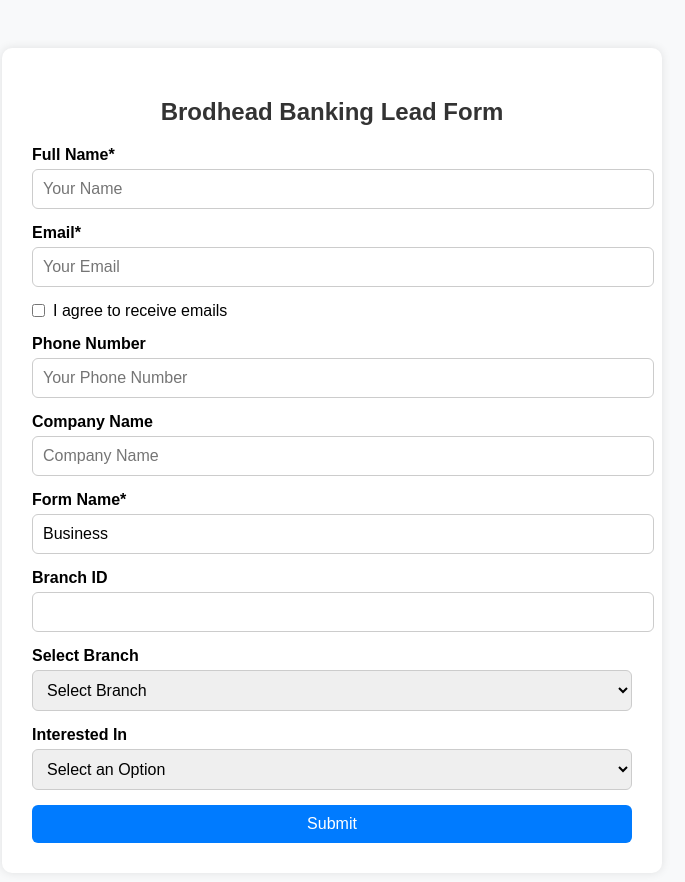
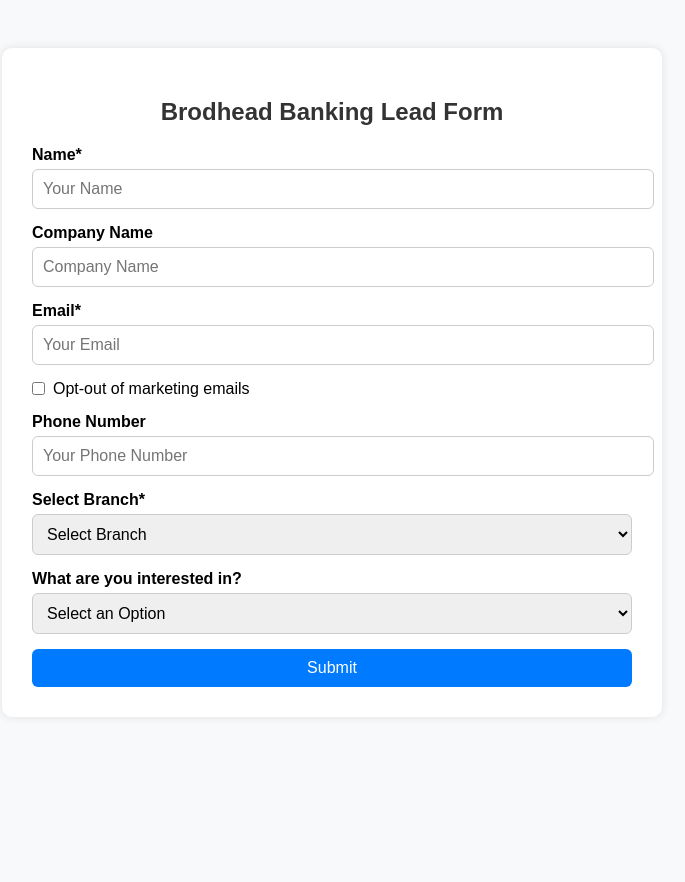
Before and after one commit to tushar-5/brodhead-lead-form, a plain HTML site: page Index.html in a window 1280 px wide. Shown: the whole page, without its empty margins (308-993 px from the left). After the commit the page ends 800 px from the top, so only its background shows below. Drawn offline with nearby package versions, Linux system fonts and the light colour scheme; a script that the page names is missing.

Commit message:
hide formname and branchId

```diff
--- a/Index.html
+++ b/Index.html
@@ -1,5 +1,6 @@
 <!DOCTYPE html>
 <html lang="en">
+
 <head>
   <meta charset="UTF-8" />
   <meta name="viewport" content="width=device-width, initial-scale=1.0" />
@@ -16,6 +17,7 @@
       background: #f8f9fa;
       padding: 40px;
     }
+
     form {
       max-width: 600px;
       margin: auto;
@@ -24,19 +26,23 @@
       border-radius: 10px;
       box-shadow: 0 0 10px rgba(0, 0, 0, 0.1);
     }
+
     h2 {
       text-align: center;
       margin-bottom: 20px;
       color: #333;
     }
+
     .form-group {
       margin-bottom: 15px;
     }
+
     label {
       display: block;
       margin-bottom: 5px;
       font-weight: 600;
     }
+
     input,
     select,
     button {
@@ -46,29 +52,35 @@
       border: 1px solid #ccc;
       font-size: 16px;
     }
+
     button {
       background: #007bff;
       color: #fff;
       border: none;
       cursor: pointer;
     }
+
     button:hover {
       background: #0056b3;
     }
+
     .checkbox-group {
       display: flex;
       align-items: center;
       gap: 8px;
     }
+
     .checkbox-group input[type="checkbox"] {
       width: auto;
       margin: 0;
     }
+
     .checkbox-group label {
       display: inline;
       font-weight: normal;
       margin: 0;
     }
+
     #success-message {
       display: none;
       text-align: center;
@@ -84,8 +96,13 @@
     <h2>Brodhead Banking Lead Form</h2>
 
     <div class="form-group">
-        <label for="name">Full Name*</label>
+      <label for="name">Name*</label>
       <input type="text" id="name" name="Name" placeholder="Your Name" required />
+    </div>
+
+    <div class="form-group">
+      <label for="company-name">Company Name</label>
+      <input type="text" id="company-name" name="ImpCompanyName" placeholder="Company Name" />
     </div>
 
     <div class="form-group">
@@ -95,7 +112,7 @@
 
     <div class="form-group checkbox-group">
       <input type="checkbox" id="emailoptin" name="DoNotUseMail" />
-        <label for="emailoptin">I agree to receive emails</label>
+      <label for="emailoptin">Opt-out of marketing emails</label>
     </div>
 
     <div class="form-group">
@@ -103,24 +120,13 @@
       <input type="tel" id="mobile" name="MobilePhone" placeholder="Your Phone Number" />
     </div>
 
-      <div class="form-group">
-        <label for="company-name">Company Name</label>
-        <input type="text" id="company-name" name="ImpCompanyName" placeholder="Company Name" />
-      </div>
+    <!-- ✅ Hidden fields -->
+    <input type="hidden" id="form-name" name="ImpFormName" class="hidden-field" />
+    <input type="hidden" id="branchId" name="ImpBranchId" class="hidden-field" />
 
     <div class="form-group">
-        <label for="form-name">Form Name*</label>
-        <input type="text" id="form-name" name="ImpFormName" value="Business" required />
-      </div>
-
-      <div class="form-group">
-        <label for="branchId">Branch ID</label>
-        <input type="number" id="branchId" name="ImpBranchId" />
-      </div>
-
-      <div class="form-group">
-        <label for="primary-branch">Select Branch</label>
-        <select id="primary-branch" name="ImpPrimaryBranch">
+      <label for="primary-branch">Select Branch*</label>
+      <select id="primary-branch" name="ImpPrimaryBranch" required>
         <option value="">Select Branch</option>
         <option value="d19926a0-0db5-418b-b4e2-e4ca0ee776af">Brodhead</option>
         <option value="b6fbfdec-f72b-4811-85b6-a94e79fcbe12">Milton</option>
@@ -129,7 +135,7 @@
     </div>
 
     <div class="form-group">
-        <label for="product-interested">Interested In</label>
+      <label for="product-interested">What are you interested in?</label>
       <select id="product-interested" name="ImpProductInterested">
         <option value="">Select an Option</option>
         <option value="70f65e19-d627-4763-bc4c-3a054613134c">Business Banking Products</option>
@@ -172,9 +178,14 @@
     };
 
     function submitLeadForm() {
+      // ✅ Manually set hidden field values before Creatio reads them
+      $("#form-name").val("Business");
+      $("#branchId").val("1");
+
       landing.createObjectFromLanding(config);
       $("#leadForm").hide();
       $("#success-message").fadeIn();
+
     }
 
     function initLanding() {
@@ -184,4 +195,5 @@
     jQuery(document).ready(initLanding);
   </script>
 </body>
+
 </html>
```
Lines whose indentation alone changed are shown as unchanged.
